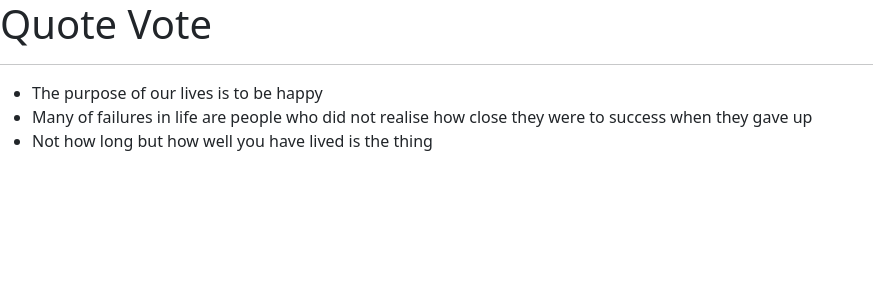
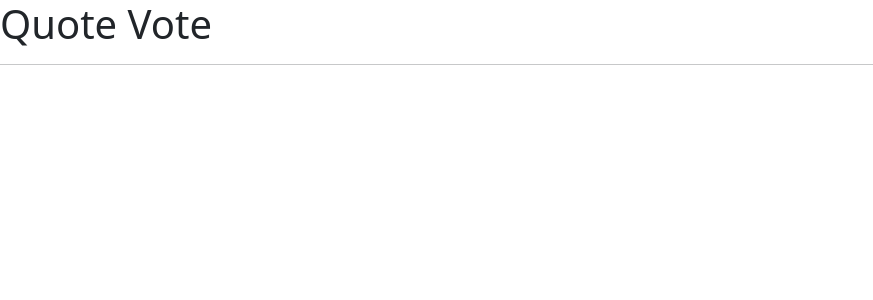
Before and after one commit to Manasseh-Kinyua/quote_vote, an Angular app: page / in a window 1280 px wide. Shown: the top 300 px of the page, without its empty margins (0-873 px from the left). Built offline with nearby package versions, Linux system fonts and the light colour scheme.

Commit message:
Move the quote logic from the AppComponent to the QuoteComponent

```diff
--- a/src/app/app.component.ts
+++ b/src/app/app.component.ts
@@ -8,9 +8,5 @@ import { Quote } from './quote';
   styleUrls: ['./app.component.css']
 })
 export class AppComponent {
-  quotes: Quote[] = [
-    {id: 1, name:'The purpose of our lives is to be happy'},
-    {id: 2, name:'Many of failures in life are people who did not realise how close they were to success when they gave up'},
-    {id: 3, name:'Not how long but how well you have lived is the thing'}
-  ];
+
 }
--- a/src/app/quote/quote.component.ts
+++ b/src/app/quote/quote.component.ts
@@ -1,4 +1,5 @@
 import { Component, OnInit } from '@angular/core';
+import { Quote } from '../quote';
 
 @Component({
   selector: 'app-quote',
@@ -7,6 +8,12 @@ import { Component, OnInit } from '@angular/core';
 })
 export class QuoteComponent implements OnInit {
 
+  quotes: Quote[] = [
+    {id: 1, name:'The purpose of our lives is to be happy'},
+    {id: 2, name:'Many of failures in life are people who did not realise how close they were to success when they gave up'},
+    {id: 3, name:'Not how long but how well you have lived is the thing'}
+  ];
+
   constructor() { }
 
   ngOnInit(): void {
```
